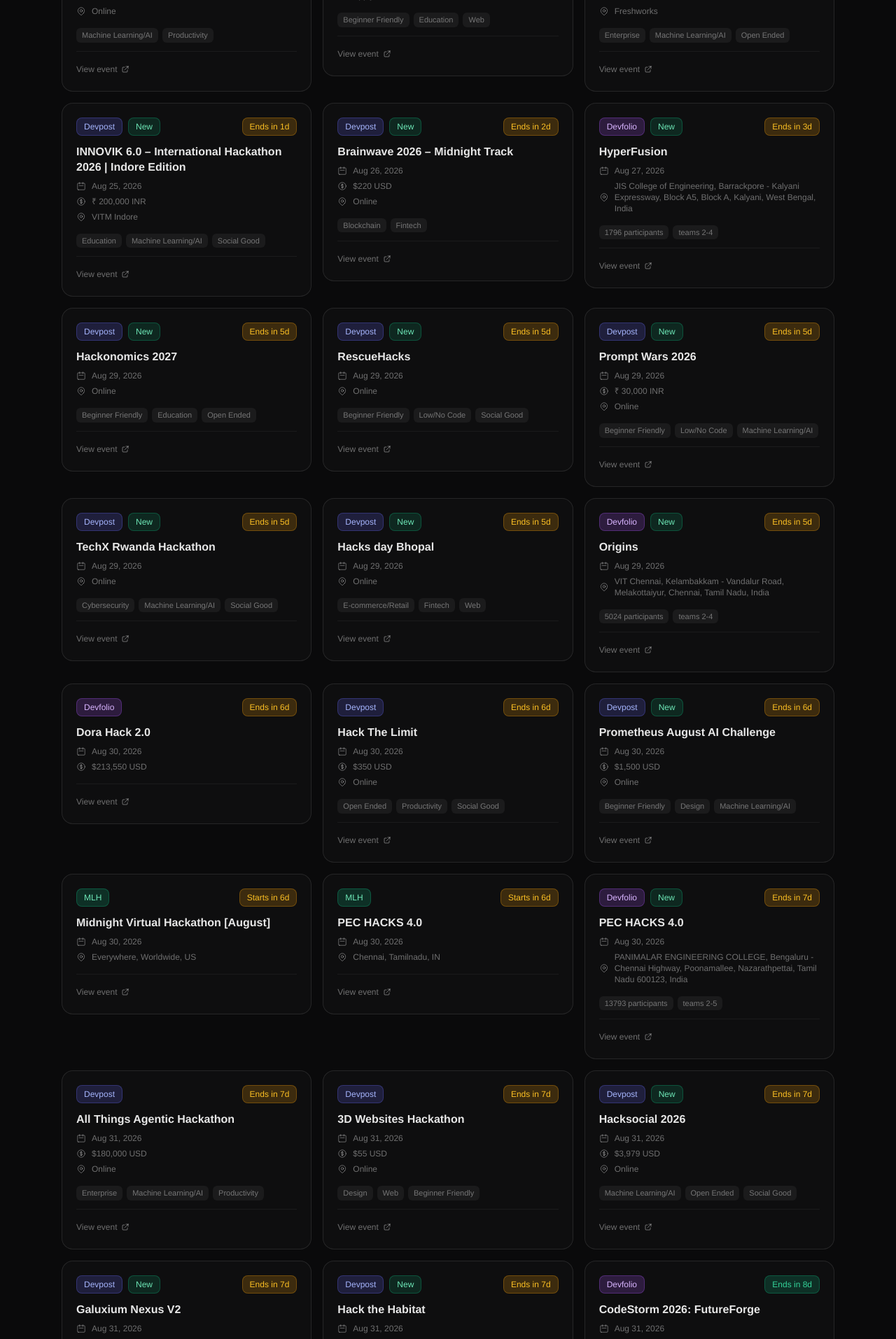
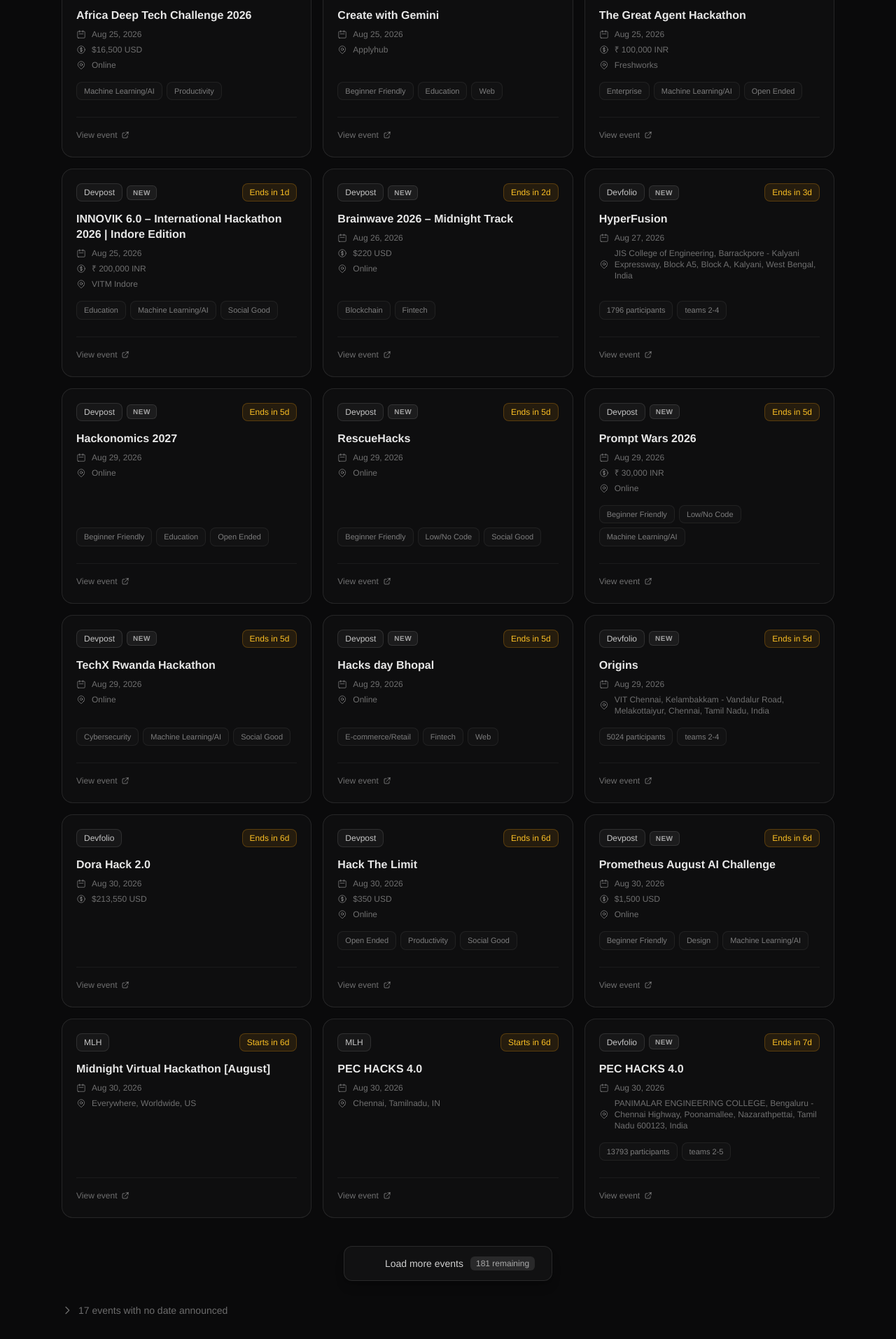
Before and after one commit to Zor0000/campushorizon, a Django app: page /hackathons/ in a window 1280 px wide. Shown: the part 1126-3040 px from the top of the page at 70% size. Run offline with Django 5.2, Linux system fonts and the light colour scheme; data comes from the database, SQL or seed files in the repository; some libraries are stand-ins or nearby versions.

Commit message:
feat(ui): refine visual hierarchy, card badges, copy, and feed pagination

```diff
--- a/events/templates/events/_event_card.html
+++ b/events/templates/events/_event_card.html
@@ -1,14 +1,15 @@
 {% load event_filters %}
 {% with sc=event.source|source_color %}
 {% with badge_class=event.deadline|deadline_badge_class badge_text=event|deadline_badge_text %}
-<article class="group relative rounded-2xl border border-white/10 bg-white/[0.02] p-5 transition-all duration-300 card-hover hover:bg-white/[0.04]">
-    <div class="flex items-center justify-between mb-3">
-        <div class="flex items-center gap-2">
-            <span class="inline-flex items-center px-2.5 py-1 rounded-lg text-xs font-medium border {{ sc.bg }} {{ sc.text }} {{ sc.border }}">
+<article class="group relative rounded-2xl border border-white/10 bg-white/[0.02] p-5 transition-all duration-300 card-hover hover:bg-white/[0.04] h-full flex flex-col justify-between">
+    <div class="flex-1 flex flex-col">
+        <div class="flex items-center justify-between mb-3.5">
+            <div class="flex items-center gap-1.5">
+                <span class="inline-flex items-center px-2.5 py-1 rounded-lg text-xs font-medium border border-white/10 bg-white/[0.04] text-white/75 group-hover:border-white/15 transition-colors">
                     {{ sc.label }}
                 </span>
                 {% if event|is_recent %}
-            <span class="inline-flex items-center px-2.5 py-1 rounded-lg text-xs font-medium border bg-emerald-500/15 text-emerald-300 border-emerald-500/30">
+                <span class="inline-flex items-center px-2 py-0.5 rounded-md text-[10px] font-semibold uppercase tracking-wider border border-white/10 bg-white/[0.06] text-white/60">
                     New
                 </span>
                 {% endif %}
@@ -20,7 +21,7 @@
 
         <h3 class="text-base font-semibold text-white/90 mb-2 line-clamp-2 leading-snug">
             <a href="{{ event.url }}" target="_blank" rel="noopener" class="hover:text-white transition-colors">
-            {{ event.title }}
+                {{ event.title|clean_title }}
             </a>
         </h3>
 
@@ -55,14 +56,15 @@
         </div>
 
         {% if event.tags %}
-    <div class="flex flex-wrap gap-1.5 mb-3">
+        <div class="flex flex-wrap gap-1.5 mb-3 mt-auto">
             {% for tag in event.tags|slice:":3" %}
-        <span class="px-2 py-0.5 rounded-md bg-white/5 text-[11px] text-white/40">{{ tag }}</span>
+            <span class="px-2.5 py-1 rounded-lg border border-white/[0.06] bg-white/[0.02] text-[11px] text-white/45 group-hover:border-white/10 group-hover:text-white/65 transition-colors">{{ tag }}</span>
             {% endfor %}
         </div>
         {% endif %}
+    </div>
 
-    <div class="pt-3 border-t border-white/5">
+    <div class="pt-3 border-t border-white/5 mt-3">
         <a href="{{ event.url }}" target="_blank" rel="noopener"
            class="inline-flex items-center gap-1.5 text-xs font-medium text-white/40 hover:text-white/70 transition-colors">
             View event
--- a/events/templates/events/base.html
+++ b/events/templates/events/base.html
@@ -34,29 +34,46 @@
     </style>
     {% block extra_style %}{% endblock %}
 </head>
-<body class="min-h-screen text-white antialiased">
-    <nav class="border-b border-white/5">
+<body class="min-h-screen text-white antialiased flex flex-col justify-between">
+    <nav class="border-b border-white/5 bg-[#0A0A0B]/80 backdrop-blur-md sticky top-0 z-30">
         <div class="max-w-6xl mx-auto px-6 py-4 flex items-center justify-between">
-            <a href="{% url 'events:landing' %}" class="flex items-center gap-2">
-                <div class="w-8 h-8 rounded-lg bg-gradient-to-br from-indigo-500 to-purple-600 flex items-center justify-center">
+            <a href="{% url 'events:landing' %}" class="flex items-center gap-2.5 group">
+                <div class="w-8 h-8 rounded-lg bg-gradient-to-br from-indigo-500 to-purple-600 flex items-center justify-center shadow-lg shadow-indigo-500/20 group-hover:scale-105 transition-transform">
                     <span class="text-white font-bold text-sm">CH</span>
                 </div>
-                <span class="font-semibold text-white/90">CampusHorizon</span>
+                <span class="font-semibold text-white/90 group-hover:text-white transition-colors">CampusHorizon</span>
             </a>
-            <div class="flex items-center gap-6">
-                <a href="{% url 'events:hackathons' %}" class="text-sm text-white/50 hover:text-white/90 transition-colors">Hackathons</a>
-                <a href="{% url 'events:tech_events' %}" class="text-sm text-white/50 hover:text-white/90 transition-colors">Tech Events</a>
+            <div class="flex items-center gap-2">
+                <a href="{% url 'events:hackathons' %}" class="px-3.5 py-1.5 rounded-xl text-sm transition-all {% if request.resolver_match.url_name == 'hackathons' %}bg-white/10 text-white font-medium border border-white/10 shadow-sm{% else %}text-white/50 hover:text-white/90 hover:bg-white/[0.04]{% endif %}">
+                    Hackathons
+                </a>
+                <a href="{% url 'events:tech_events' %}" class="px-3.5 py-1.5 rounded-xl text-sm transition-all {% if request.resolver_match.url_name == 'tech_events' %}bg-white/10 text-white font-medium border border-white/10 shadow-sm{% else %}text-white/50 hover:text-white/90 hover:bg-white/[0.04]{% endif %}">
+                    Tech Events
+                </a>
             </div>
         </div>
     </nav>
 
-    <main>
+    <main class="flex-1">
         {% block content %}{% endblock %}
     </main>
 
-    <footer class="border-t border-white/5 mt-20">
-        <div class="max-w-6xl mx-auto px-6 py-8 text-center text-sm text-white/30">
-            CampusHorizon &mdash; Self-healing Bright Data scrapers for student hackathons
+    <footer class="border-t border-white/5 mt-24 bg-white/[0.01]">
+        <div class="max-w-6xl mx-auto px-6 py-10 flex flex-col md:flex-row items-center justify-between gap-6 text-sm text-white/40">
+            <div class="flex items-center gap-3">
+                <div class="w-6 h-6 rounded-md bg-gradient-to-br from-indigo-500 to-purple-600 flex items-center justify-center text-xs text-white font-bold">
+                    CH
+                </div>
+                <span>CampusHorizon &mdash; Self-healing event aggregator for students</span>
+            </div>
+            <div class="flex items-center gap-4 text-xs text-white/40">
+                <span class="inline-flex items-center gap-2">
+                    <span class="w-2 h-2 rounded-full bg-emerald-400 animate-pulse"></span>
+                    Live feeds active
+                </span>
+                <span>&middot;</span>
+                <span>Powered by Bright Data</span>
+            </div>
         </div>
     </footer>
 </body>
--- a/events/templates/events/feed.html
+++ b/events/templates/events/feed.html
@@ -11,7 +11,7 @@
                 <h1 class="text-3xl font-bold text-white/95 tracking-tight">{{ page_title }}</h1>
                 <p class="text-sm text-white/40 mt-1">
                     <span>{{ total_count }}</span> event{{ total_count|pluralize }}
-                    {% if request.GET.sort == 'newest' %} &middot; newest first{% else %} &middot; sorted by deadline{% endif %}
+                    {% if request.GET.sort == 'newest' %} &middot; newest first{% elif category == 'tech-events' %} &middot; sorted by event date{% else %} &middot; sorted by deadline{% endif %}
                 </p>
             </div>
             <span id="updating" class="htmx-indicator inline-flex items-center gap-2 text-xs text-indigo-300">
@@ -122,7 +122,9 @@
                     <label for="sort" class="sr-only">Sort</label>
                     <select name="sort" id="sort"
                             class="appearance-none pl-4 pr-9 py-2.5 rounded-xl border border-white/10 bg-white/[0.03] text-sm text-white/70 focus:outline-none focus:border-indigo-500/40 cursor-pointer">
-                        <option value="deadline" {% if request.GET.sort != 'newest' %}selected{% endif %}>Ending soonest</option>
+                        <option value="deadline" {% if request.GET.sort != 'newest' %}selected{% endif %}>
+                            {% if category == 'tech-events' %}Starting soonest{% else %}Ending soonest{% endif %}
+                        </option>
                         <option value="newest" {% if request.GET.sort == 'newest' %}selected{% endif %}>Newest first</option>
                     </select>
                     <svg class="absolute right-3.5 top-1/2 -translate-y-1/2 w-3.5 h-3.5 text-white/30 pointer-events-none" fill="none" stroke="currentColor" viewBox="0 0 24 24">
@@ -159,9 +161,10 @@
             {% endif %}
         </form>
 
-        <div class="grid gap-4 md:grid-cols-2 lg:grid-cols-3">
+        <div id="events-grid" class="grid gap-4 md:grid-cols-2 lg:grid-cols-3">
+            <div id="load-more-batch" class="contents">
                 {% for event in events %}
-                <div class="stagger-item" style="animation-delay: {{ forloop.counter0|stagger_delay }}">
+                    <div class="stagger-item h-full" style="animation-delay: {{ forloop.counter0|stagger_delay }}">
                         {% include "events/_event_card.html" with event=event %}
                     </div>
                 {% empty %}
@@ -170,6 +173,31 @@
                     <p class="text-sm">Try adjusting your filters</p>
                 </div>
                 {% endfor %}
+
+                {% if page_obj.has_next %}
+                <div id="load-more-container" class="col-span-full mt-6 text-center">
+                    <button hx-get="{{ next_page_url }}"
+                            hx-target="#load-more-container"
+                            hx-swap="outerHTML"
+                            hx-select="#load-more-batch"
+                            hx-indicator="#load-more-spinner"
+                            class="inline-flex items-center gap-2.5 px-6 py-3.5 rounded-xl border border-white/10 bg-white/[0.03] hover:bg-white/[0.08] hover:border-white/20 text-sm font-medium text-white/80 hover:text-white transition-all cursor-pointer shadow-lg shadow-black/20">
+                        <span id="load-more-spinner" class="htmx-indicator inline-flex items-center">
+                            <svg class="w-4 h-4 animate-spin text-indigo-300 mr-2" fill="none" viewBox="0 0 24 24">
+                                <circle class="opacity-25" cx="12" cy="12" r="10" stroke="currentColor" stroke-width="4"></circle>
+                                <path class="opacity-75" fill="currentColor" d="M4 12a8 8 0 018-8V0C5.373 0 0 5.373 0 12h4z"></path>
+                            </svg>
+                        </span>
+                        <span>Load more events</span>
+                        {% if remaining_count %}
+                        <span class="px-2 py-0.5 rounded-md bg-white/10 text-xs text-white/60 font-normal">
+                            {{ remaining_count }} remaining
+                        </span>
+                        {% endif %}
+                    </button>
+                </div>
+                {% endif %}
+            </div>
         </div>
 
         {% if undated_events %}
@@ -182,7 +210,7 @@
             </summary>
             <div class="grid gap-4 md:grid-cols-2 lg:grid-cols-3 mt-4">
                 {% for event in undated_events %}
-                    <div class="stagger-item" style="animation-delay: {{ forloop.counter0|stagger_delay }}">
+                    <div class="stagger-item h-full" style="animation-delay: {{ forloop.counter0|stagger_delay }}">
                         {% include "events/_event_card.html" with event=event %}
                     </div>
                 {% endfor %}
--- a/events/templatetags/event_filters.py
+++ b/events/templatetags/event_filters.py
@@ -45,19 +45,31 @@ def days_left(deadline):
 def deadline_badge_class(deadline):
     days = days_left(deadline)
     if days == 'ended':
-        return 'bg-white/5 text-white/40 border-white/10'
+        return 'border-white/5 bg-white/[0.02] text-white/30'
     if days == 'today':
-        return 'bg-red-500/20 text-red-400 border-red-500/30'
+        return 'border-red-500/25 bg-red-500/10 text-red-400'
     if isinstance(days, int) and days <= 7:
-        return 'bg-amber-500/20 text-amber-400 border-amber-500/30'
-    return 'bg-emerald-500/20 text-emerald-400 border-emerald-500/30'
+        return 'border-amber-500/25 bg-amber-500/10 text-amber-400'
+    return 'border-white/10 bg-white/[0.04] text-white/50'
+
+
+START_DATE_SOURCES = {'mlh', 'luma', 'meetup'}
+
+TECH_ACRONYMS = {
+    'ai', 'ml', 'aws', 'gcp', 'ui', 'ux', 'api', 'dsa', 'qa', 'gdk', 'gtm',
+    'k8s', 'kcd', 'ibm', 'amd', 'mcp', 'jwt', 'sql', 'llm', 'cv', 'nlp',
+    'jug', 'mug', 'owasp', 'foss', 'devops', 'ci/cd', 'llms',
+}
 
 
 @register.filter
 def deadline_badge_text(event):
     deadline = event.deadline
     days = days_left(deadline)
-    if event.source == 'mlh':
+    source_val = getattr(event, 'source', '')
+    if hasattr(source_val, 'value'):
+        source_val = source_val.value
+    if source_val in START_DATE_SOURCES:
         if days == 'ended':
             return 'Finished'
         if days == 'today':
@@ -72,6 +84,33 @@ def deadline_badge_text(event):
     if isinstance(days, int):
         return f'Ends in {days}d'
     return 'No date'
+
+
+@register.filter
+def clean_title(title):
+    import re
+    if not title:
+        return ''
+    title = str(title).strip()
+    if ' · ' in title:
+        main_part, group_part = title.rsplit(' · ', 1)
+        if group_part.lower() in main_part.lower():
+            title = main_part.strip()
+
+    letters = [c for c in title if c.isalpha()]
+    if letters and len(letters) > 8 and (sum(1 for c in letters if c.isupper()) / len(letters)) > 0.8:
+        words = title.split()
+        cleaned_words = []
+        for w in words:
+            stripped = re.sub(r'^[^\w]+|[^\w]+$', '', w).lower()
+            if stripped in TECH_ACRONYMS:
+                cleaned_words.append(w.upper())
+            elif len(stripped) <= 3 and stripped.isalpha() and stripped not in {'the', 'and', 'for', 'day'}:
+                cleaned_words.append(w.upper())
+            else:
+                cleaned_words.append(w.capitalize())
+        title = ' '.join(cleaned_words)
+    return title
 
 
 @register.filter
--- a/events/views.py
+++ b/events/views.py
@@ -1,10 +1,13 @@
 from datetime import timedelta
 
+from django.core.paginator import Paginator
 from django.db.models import Q, Count, Max
 from django.shortcuts import render
 from django.utils import timezone
 
 from events.models import Event, Source
+
+PAGE_SIZE = 24
 
 HACKATHON_SOURCES = [Source.DEVPOST, Source.MLH, Source.DEVFOLIO, Source.LABLAB]
 TECH_EVENT_SOURCES = [Source.LUMA, Source.MEETUP]
@@ -25,6 +28,7 @@ FILTER_CONFIG = {
 
 def _remove_url(request, key, value=None):
     params = request.GET.copy()
+    params.pop('page', None)
     if value is None:
         params.pop(key, None)
     else:
@@ -35,6 +39,13 @@ def _remove_url(request, key, value=None):
                 params.appendlist(key, v)
     qs = params.urlencode()
     return f'{request.path}?{qs}' if qs else request.path
+
+
+def _page_url(request, page_number):
+    params = request.GET.copy()
+    params['page'] = page_number
+    qs = params.urlencode()
+    return f'{request.path}?{qs}'
 
 
 def _get_feed(request, sources, category):
@@ -164,10 +175,20 @@ def hackathons(request):
         s for s in request.GET.getlist('source')
         if s in [x.value for x in HACKATHON_SOURCES]
     ]
+
+    paginator = Paginator(dated, PAGE_SIZE)
+    page_num = request.GET.get('page', 1)
+    page_obj = paginator.get_page(page_num)
+    remaining_count = max(0, paginator.count - (page_obj.number * PAGE_SIZE))
+    next_page_url = _page_url(request, page_obj.next_page_number()) if page_obj.has_next() else None
+
     return render(request, 'events/feed.html', {
-        'events': dated,
+        'events': page_obj.object_list,
+        'page_obj': page_obj,
+        'remaining_count': remaining_count,
+        'next_page_url': next_page_url,
         'undated_events': undated,
-        'total_count': dated.count() + undated.count(),
+        'total_count': paginator.count + undated.count(),
         'source_counts': source_counts,
         'active_filters': active_filters,
         'filter_config': config,
@@ -186,10 +207,20 @@ def tech_events(request):
         s for s in request.GET.getlist('source')
         if s in [x.value for x in TECH_EVENT_SOURCES]
     ]
+
+    paginator = Paginator(dated, PAGE_SIZE)
+    page_num = request.GET.get('page', 1)
+    page_obj = paginator.get_page(page_num)
+    remaining_count = max(0, paginator.count - (page_obj.number * PAGE_SIZE))
+    next_page_url = _page_url(request, page_obj.next_page_number()) if page_obj.has_next() else None
+
     return render(request, 'events/feed.html', {
-        'events': dated,
+        'events': page_obj.object_list,
+        'page_obj': page_obj,
+        'remaining_count': remaining_count,
+        'next_page_url': next_page_url,
         'undated_events': undated,
-        'total_count': dated.count() + undated.count(),
+        'total_count': paginator.count + undated.count(),
         'source_counts': source_counts,
         'active_filters': active_filters,
         'filter_config': config,
```
Also changed, not shown: events/templates/events/landing.html (+25 -16 lines), events/tests.py (+54 -1 lines). Lines whose indentation alone changed are shown as unchanged.
